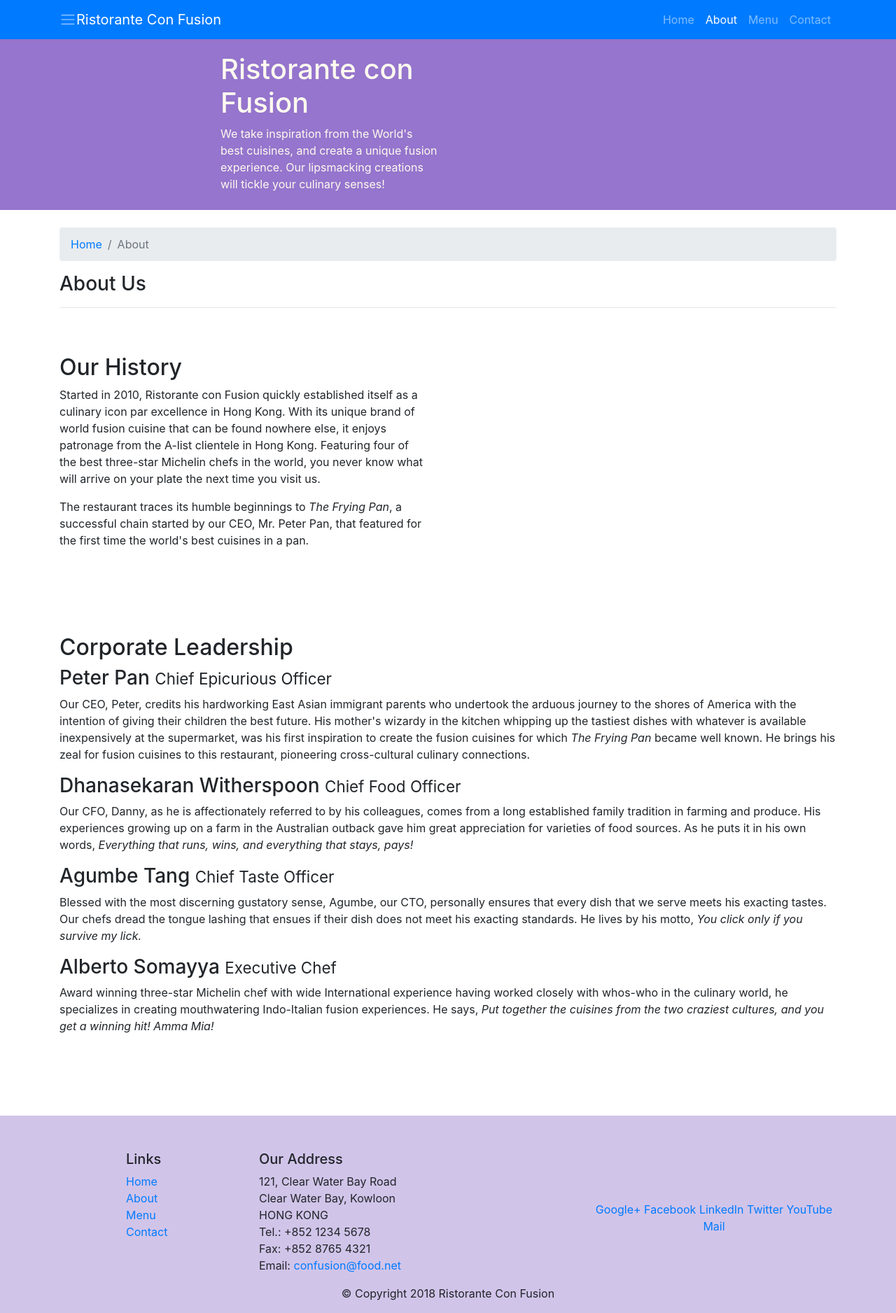
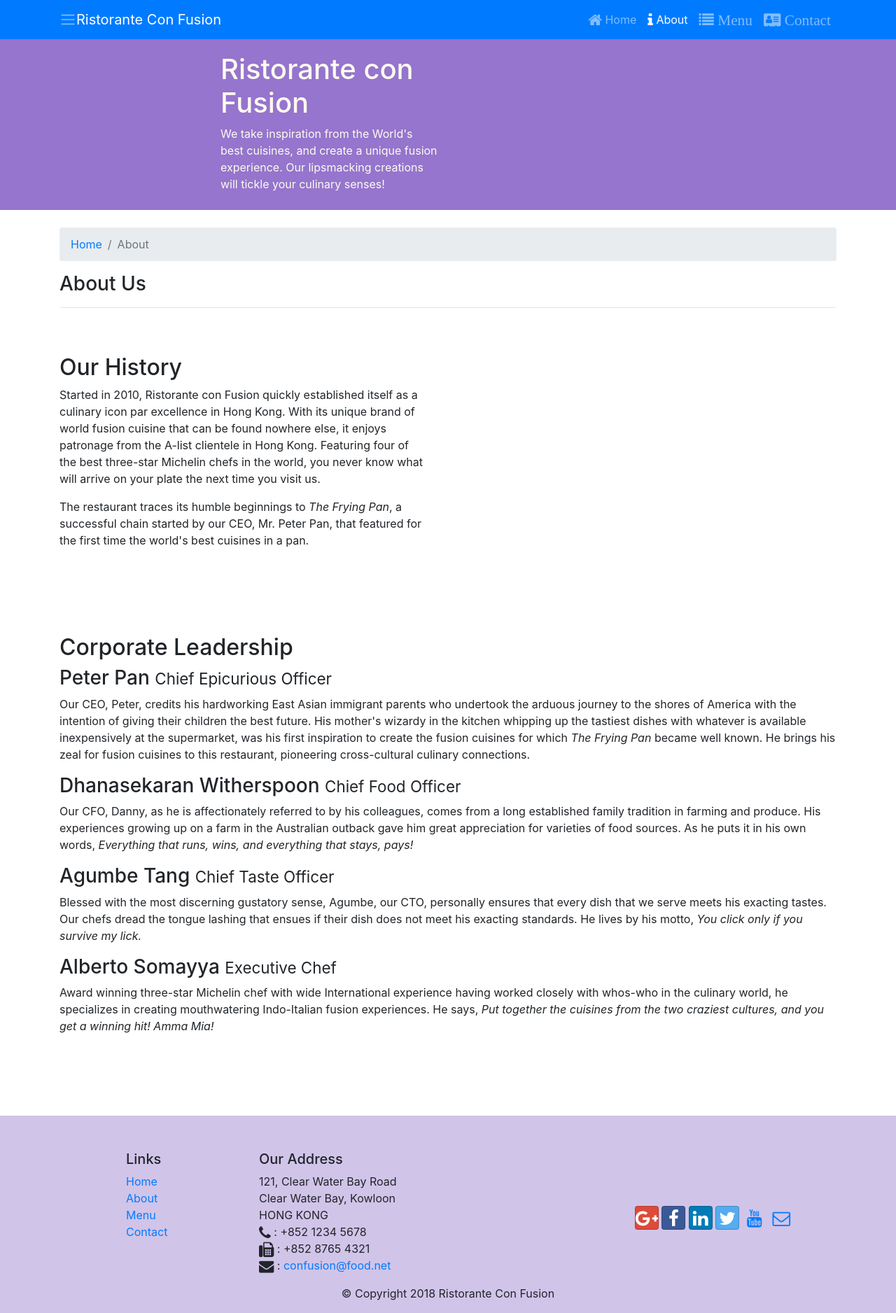
Before and after one commit to Crouser/restaurant, a website: page aboutus.html in a window 1280 px wide. Shown: the whole page at 70% size. Drawn offline with nearby package versions, Linux system fonts and the light colour scheme.

Commit message:
iconFonts

```diff
--- a/aboutus.html
+++ b/aboutus.html
@@ -8,8 +8,11 @@
     <meta http-equiv="x-ua-compatible" content="ie=edge">
 
     <!-- Bootstrap CSS -->
+
+    <link rel="stylesheet" href="node_modules/bootstrap/dist/css/bootstrap.min.css">
+    <link rel="stylesheet" href="node_modules/font-awesome/css/font-awesome.min.css">
+    <link rel="stylesheet" href="node_modules/bootstrap-social/bootstrap-social.css">
     <link rel="stylesheet" type="text/css" href="./design.css"/>
-    <link rel="stylesheet" href="node_modules/bootstrap/dist/css/bootstrap.min.css">
 
           <title>Ristorante Con Fusion: About Us</title>
 
@@ -26,10 +29,10 @@
 
                 <div class="collapse navbar-collapse" id="Navbar"></div>
                     <ul class="navbar-nav mr-auto">
-                        <li class="navbar-item "><a class="nav-link" href="./index.html">Home</a></li>
-                        <li class="navbar-item active"><a class="nav-link" href="#">About</a></li>
-                        <li class="navbar-item"><a class="nav-link" href="#">Menu</a></li>
-                        <li class="navbar-item"><a class="nav-link" href="#">Contact</a></li
+                        <li class="navbar-item "><a class="nav-link" href="./index.html"><span class="fa fa-home fa-lg"></span> Home</a></li>
+                        <li class="navbar-item active"><a class="nav-link" href="#"><span class="fa fa-info fa-lg"></span> About</a></li>
+                        <li class="navbar-item"><a class="nav-link" href="#"><span class="fa fa-list fa-lg"> Menu</a></li>
+                        <li class="navbar-item"><a class="nav-link" href="#"><span class="fa fa-address-card fa-lg"> Contact</a></li
 
                     </ul>
 
@@ -110,19 +113,19 @@
 		              121, Clear Water Bay Road<br>
 		              Clear Water Bay, Kowloon<br>
 		              HONG KONG<br>
-		              Tel.: +852 1234 5678<br>
-		              Fax: +852 8765 4321<br>
-		              Email: <a href="mailto:confusion@food.net">confusion@food.net</a>
-		           </address>
+		              <i class="fa fa-phone fa-lg"></i> : +852 1234 5678<br>
+                       <i class="fa fa-fax fa-lg"></i> : +852 8765 4321<br>
+                       <i class="fa fa-envelope fa-lg"></i> : <a href="mailto:confusion@food.net">confusion@food.net</a>
+                   </address>
                 </div>
                 <div class="col-12 col-sm-4 align-self-center">
                     <div class="text-center">
-                        <a href="http://google.com/+">Google+</a>
-                        <a href="http://www.facebook.com/profile.php?id=">Facebook</a>
-                        <a href="http://www.linkedin.com/in/">LinkedIn</a>
-                        <a href="http://twitter.com/">Twitter</a>
-                        <a href="http://youtube.com/">YouTube</a>
-                        <a href="mailto:">Mail</a>
+                        <a class="btn btn-social-icon btn-google" href="http://google.com/+"><i class="fa fa-google-plus fa-lg"></i></a>
+                        <a class="btn btn-social-icon btn-facebook"  href="http://www.facebook.com/profile.php?id="><i class="fa fa-facebook fa-lg"></i></a>
+                        <a class="btn btn-social-icon btn-linkedin" href="http://www.linkedin.com/in/"><i class="fa fa-linkedin fa-lg"></i></a>
+                        <a class="btn btn-social-icon btn-twitter"  href="http://twitter.com/"><i class="fa fa-twitter fa-lg"></i></a>
+                        <a class="btn btn-social-icon btn-youtube"  href="http://youtube.com/"><i class="fa fa-youtube fa-lg"></i></a>
+                        <a class="btn btn-social-icon"  href="mailto:"><i class="fa fa-envelope-o fa-lg"></i></a>
                     </div>
                 </div>
            </div>
--- a/package.json
+++ b/package.json
@@ -15,6 +15,8 @@
   },
   "dependencies": {
     "bootstrap": "^4.0.0",
+    "bootstrap-social": "^5.1.1",
+    "font-awesome": "^4.7.0",
     "jquery": "^3.3.1",
     "popper.js": "^1.12.9"
   }
```
Also changed, not shown: index.html (+17 -14 lines), 1 other file.
